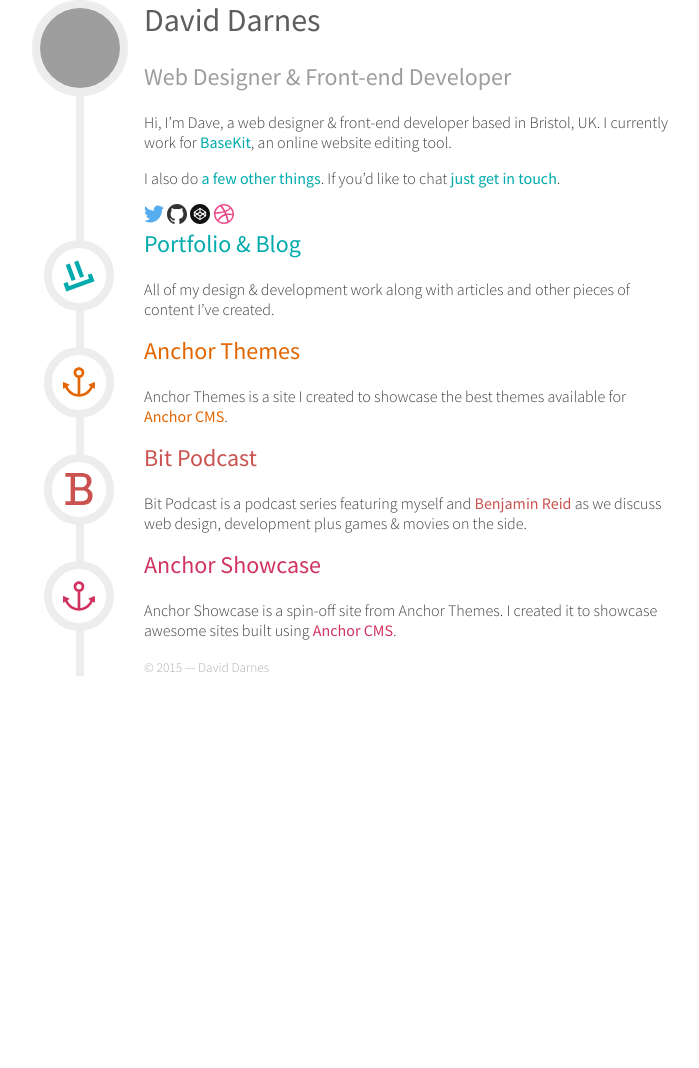
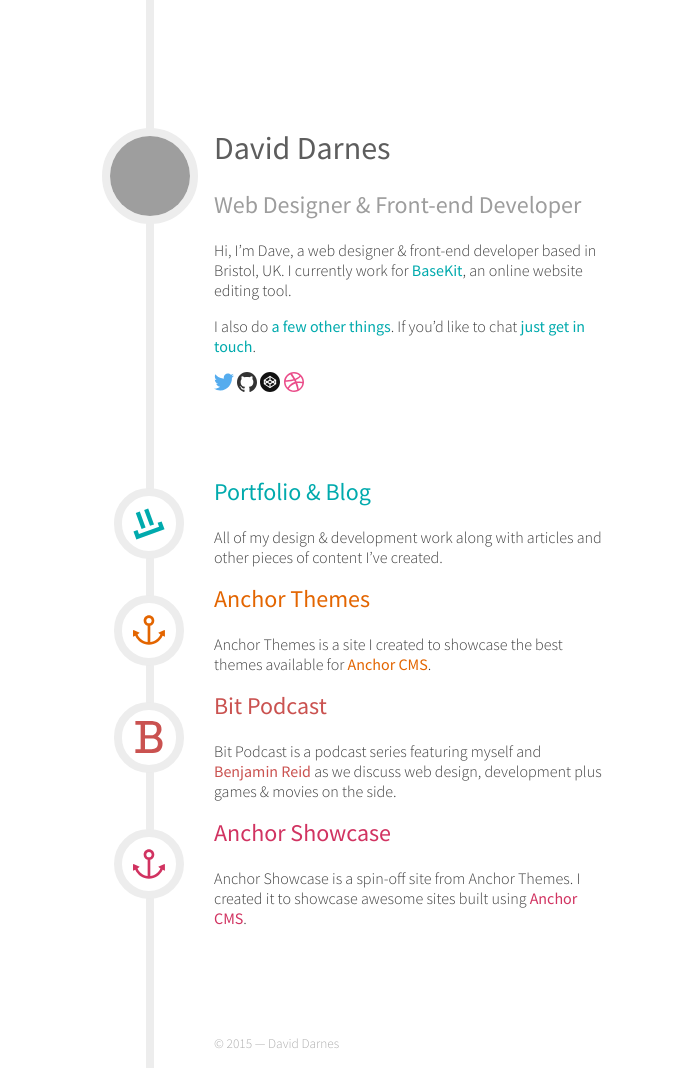
Before and after one commit to daviddarnes/darn.es, a Jekyll site: the page built from index.md, in a window 1280 px wide. Shown: the whole page, without its empty margins (288-987 px from the left). Built offline with Jekyll 4.4.1, drawn with Linux system fonts in a browser that asks for light colours; before the commit the page ends 900 px from its top, so only the background shows below that; grey boxes are pictures that could not be loaded.

Commit message:
Trying out margins

```diff
--- a/css/styles.scss
+++ b/css/styles.scss
@@ -24,10 +24,11 @@
 
 // Container
 .container {
+    position: relative;
     width: 90%;
-    max-width: 640px;
+    max-width: 500px;
     margin: 0 auto;
-    position: relative;
+    padding: 8rem 0 1rem;
     &:before {
         content: "";
         position: absolute;
@@ -53,11 +54,16 @@
 // Content
 .content {
     margin-left: 7rem;
+    &--main {
+        margin-bottom: 5rem;
+    }
+    &--footer {
+        margin-top: 6.5rem;
+    }
 }
 
 // Footer
 .footer {
-
 }
 
 // Graphics
```
